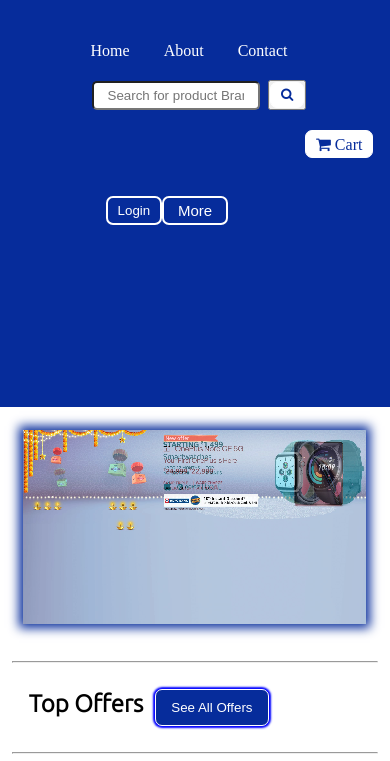
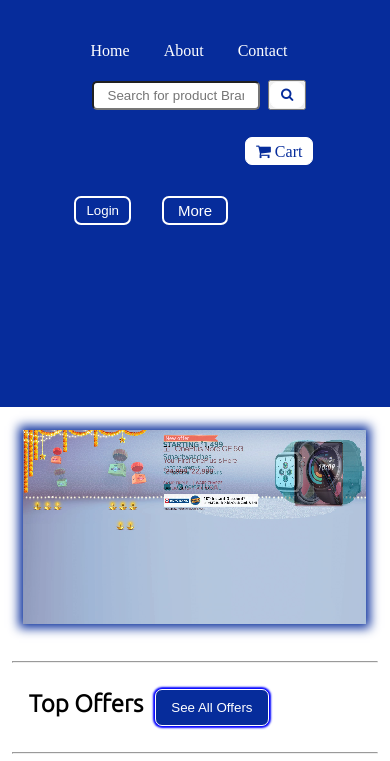
Before and after one commit to CodeWithHarshil/SmartBuyWebsite, a plain HTML site: page index.html in a window 390 px wide. Shown: the part 83-844 px from the top of the page. Drawn offline with Linux system fonts and the light colour scheme.

Commit message:
Update responsive.css

```diff
--- a/css/responsive.css
+++ b/css/responsive.css
@@ -41,12 +41,12 @@
     .btn{
         position: absolute;
     top: 33%;
-    left: 24%;
+    left: 16%;
     }
     .cart{
         position: absolute;
-    left: 295px;
-    top: 213px;
+    left: 235px;
+    top: 220px;
     }
     .dropdown{
         position: absolute;
@@ -65,7 +65,7 @@
     .social{
         position: absolute;
     right: 4%;
-    top: 459%;
+    top: 512%;
     }
     .flex-all-center{
         display: flex;
```
